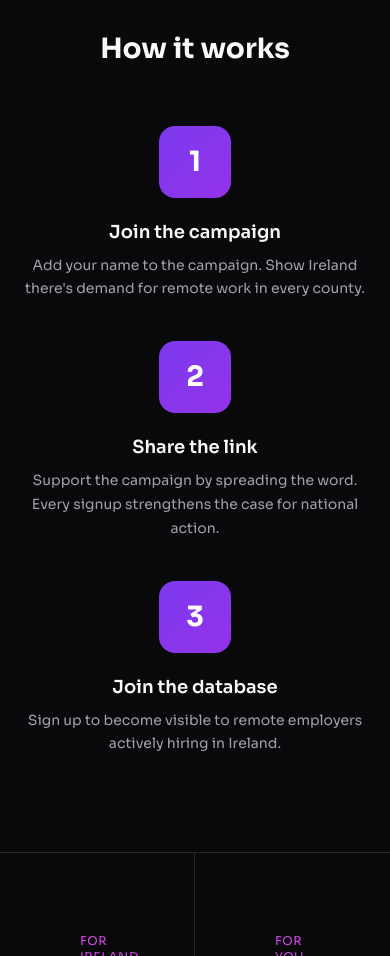
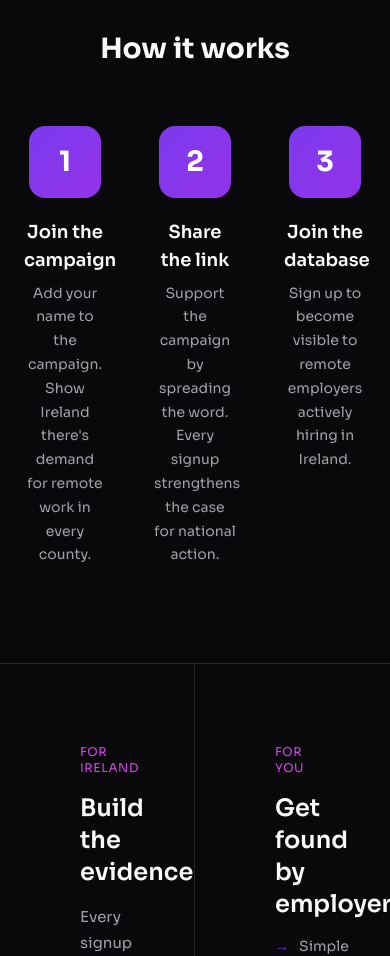
Before and after one commit to hello383/Sway, a Next.js app: page / in a window 390 px wide. Shown: the part 1680-2636 px from the top of the page. Built offline with nearby package versions, Linux system fonts and the light colour scheme; no server answers; the database is empty.

Commit message:
Fix remaining responsive breakpoint classes

```diff
--- a/app/page.tsx
+++ b/app/page.tsx
@@ -350,7 +350,7 @@ export default function Home() {
       <section className="py-24 border-b border-[#27272a]">
         <div className="max-w-[1100px] mx-auto px-6">
           <h2 className="text-[28px] font-bold text-center mb-14">How it works</h2>
-          <div className="grid grid-cols-3 gap-12 max-md:grid-cols-1 max-md:gap-10">
+          <div className="grid grid-cols-3 gap-12 md:grid-cols-1 md:gap-10">
             <div className="text-center">
               <div className="w-[72px] h-[72px] mx-auto mb-5 bg-gradient-to-br from-[#7c3aed] to-[#9333ea] rounded-2xl flex items-center justify-center text-[28px] font-bold text-white">1</div>
               <h3 className="text-lg font-semibold mb-2">Join the campaign</h3>
```
